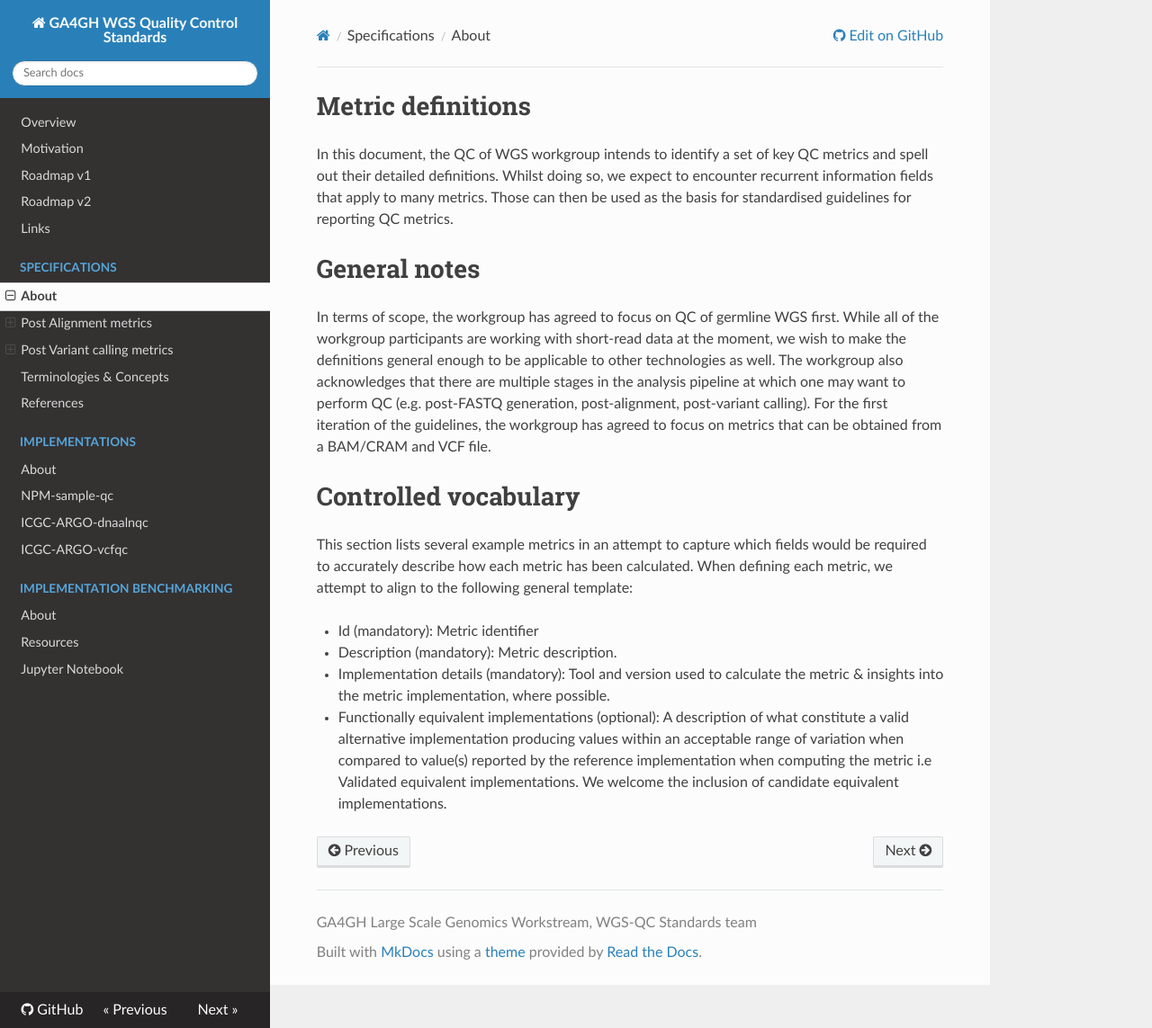
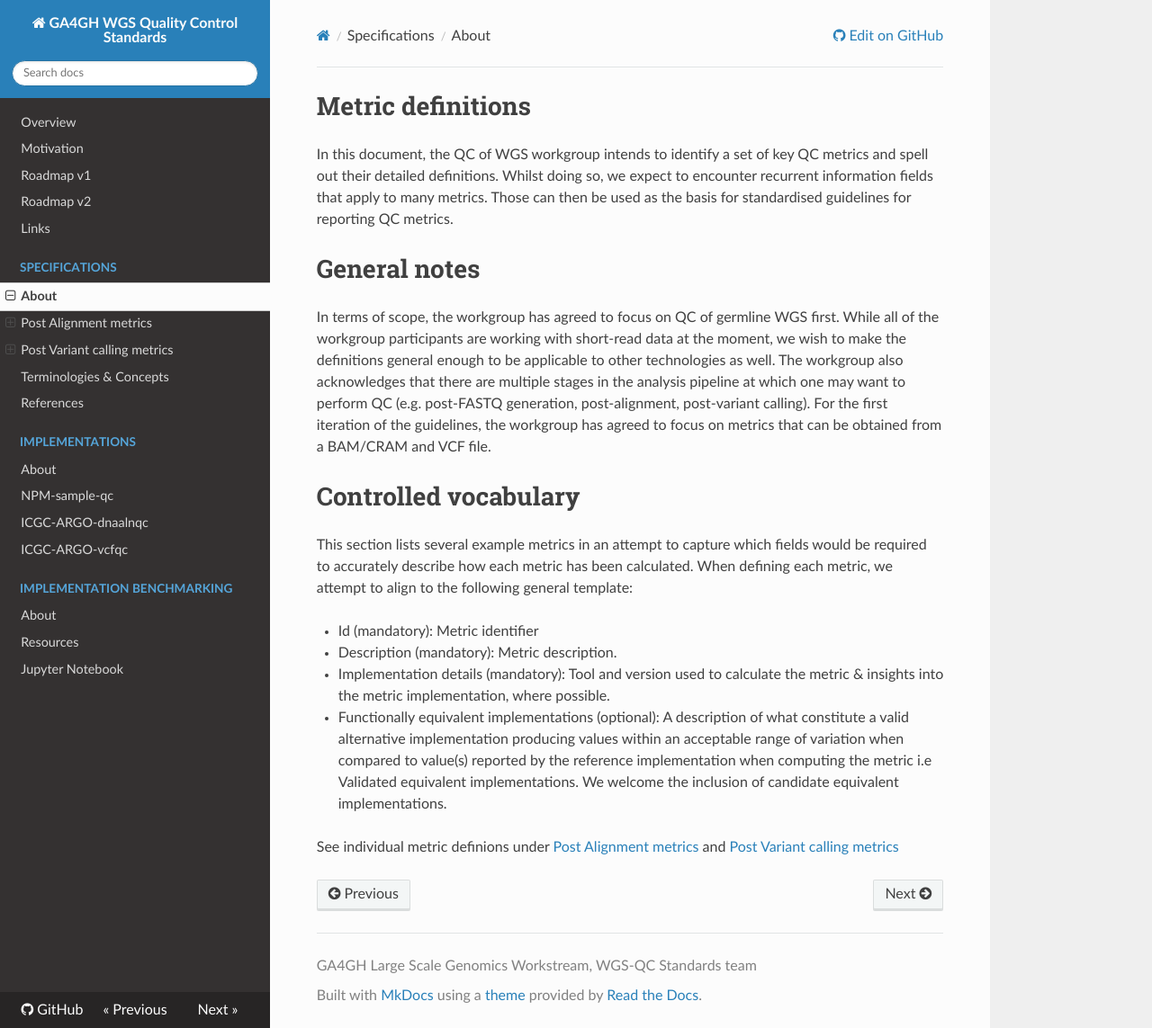
Before and after one commit to ga4gh/quality-control-wgs, an MkDocs documentation site: the page built from docs/metrics_definitions/README.md, in a window 1280 px wide and 1143 px high. Shown: the whole window at 90% size. Built offline with MkDocs 1.6.1, drawn with Linux system fonts in a browser that asks for light colours; nearby versions of some CDN libraries.

Commit message:
link added to metric definition readme

```diff
--- a/docs/metrics_definitions/README.md
+++ b/docs/metrics_definitions/README.md
@@ -14,3 +14,5 @@ This section lists several example metrics in an attempt to capture which fields
 - Description (mandatory): Metric description.
 - Implementation details (mandatory): Tool and version used to calculate the metric & insights into the metric implementation, where possible.
 - Functionally equivalent implementations (optional): A description of what constitute a valid alternative implementation producing values within an acceptable range of variation when compared to value(s) reported by the reference implementation when computing the metric i.e Validated equivalent implementations. We welcome the inclusion of candidate equivalent implementations.
+
+See individual metric definions under [Post Alignment metrics](https://ga4gh.github.io/quality-control-wgs/metrics_definitions/) and [Post Variant calling metrics](https://ga4gh.github.io/quality-control-wgs/metrics_definitions/)
```
